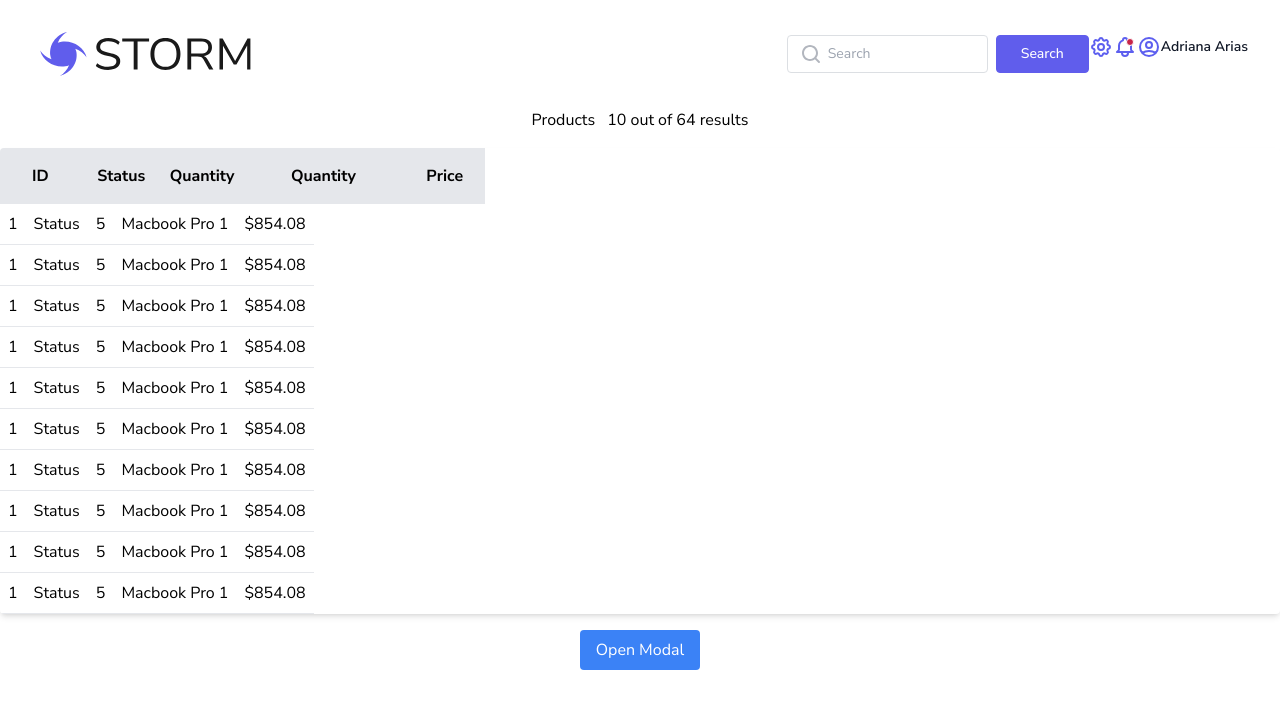
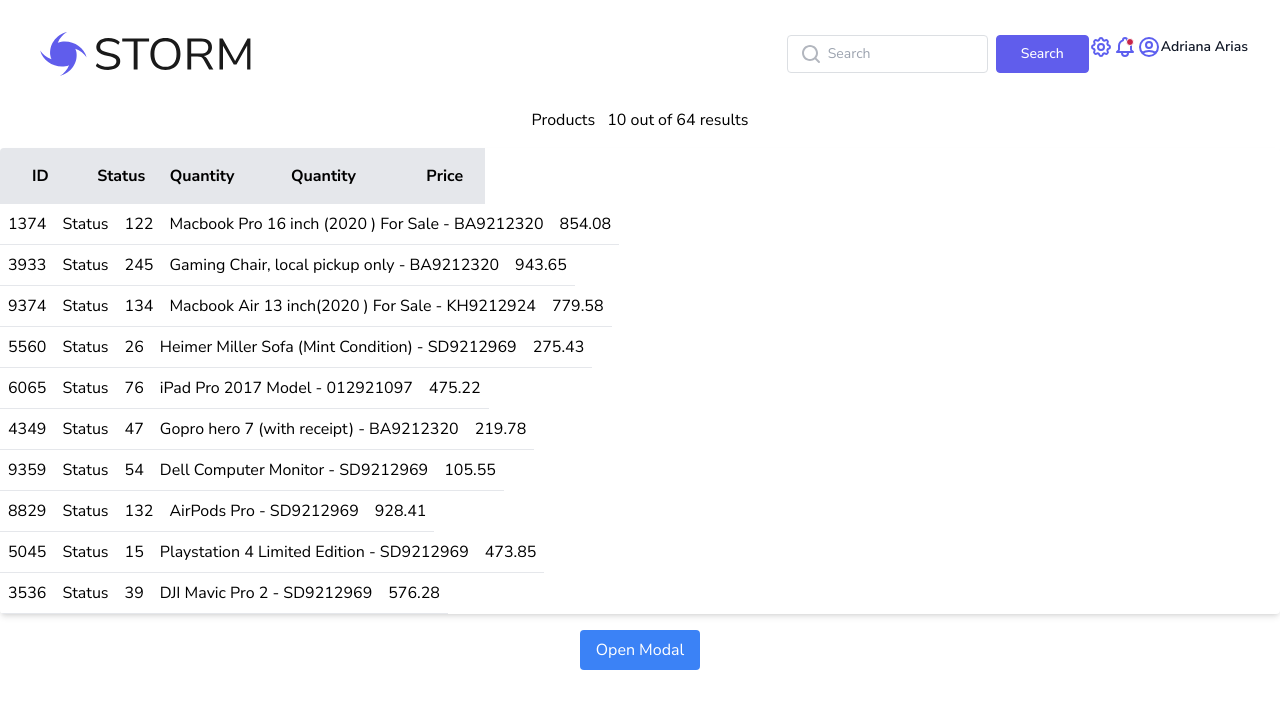
Before and after one commit to ChiragRamachandra/storm, a Next.js app: page / in a window 1280 px wide. Shown: the top 708 px of the page. Built offline with nearby package versions, Linux system fonts and the light colour scheme.

Commit message:
updated table row

```diff
--- a/app/components/Table/Table.tsx
+++ b/app/components/Table/Table.tsx
@@ -22,11 +22,12 @@
 					{itemsDataFetched?.map((item) => (
 						<TableRow
 							key={item.id}
-							id={'ID'}
+							id={item.id}
 							status={'Status'}
-							quantity={'Quantity'}
-							productName={'Product Name'}
-							price={'Price'}
+							quantity={item.quantity}
+							productName={item.product}
+							price={item.total}
+							serial={item.serial}
 						/>
 					))}
 				</tbody>
--- a/app/components/Table/components/TableRow/TableRow.tsx
+++ b/app/components/Table/components/TableRow/TableRow.tsx
@@ -1,22 +1,34 @@
 import React from 'react';
 
 type Props = {
-	id: string;
+	id: number;
 	status: string;
-	quantity: string;
+	quantity: number;
 	productName: string;
-	price: string;
+	price: number;
+	serial: string;
 };
 
 const TableRow = (props: Props) => {
 	return (
 		<div data-testid={`table-row-${props.id}`}>
 			<tr className='border-b'>
-				<td className='hidden lg:table-cell py-2 px-2 text-center'>1</td>
-				<td className='hidden lg:table-cell py-2 px-2 text-center'>Status</td>
-				<td className='hidden lg:table-cell py-2 px-2 text-center'>5</td>
-				<td className='py-2 px-2'>Macbook Pro 1</td>
-				<td className='hidden lg:table-cell py-2 px-2 text-center'>$854.08</td>
+				<td className='hidden lg:table-cell py-2 px-2 text-center'>
+					{props.id}
+				</td>
+				{/* //Since there is no status coming from the data file */}
+				<td className='hidden lg:table-cell py-2 px-2 text-center'>
+					{props.status}
+				</td>
+				<td className='hidden lg:table-cell py-2 px-2 text-center'>
+					{props.quantity}
+				</td>
+				<td className='py-2 px-2'>
+					{props.productName} - {props.serial}
+				</td>
+
+				{/* should take care of $ symbol */}
+				<td className='hidden lg:table-cell py-2 px-2 text-center'>{`${props.price}`}</td>
 			</tr>
 		</div>
 	);
```
Also changed, not shown: 1 other file (tests, documents, lock files or other folders).
